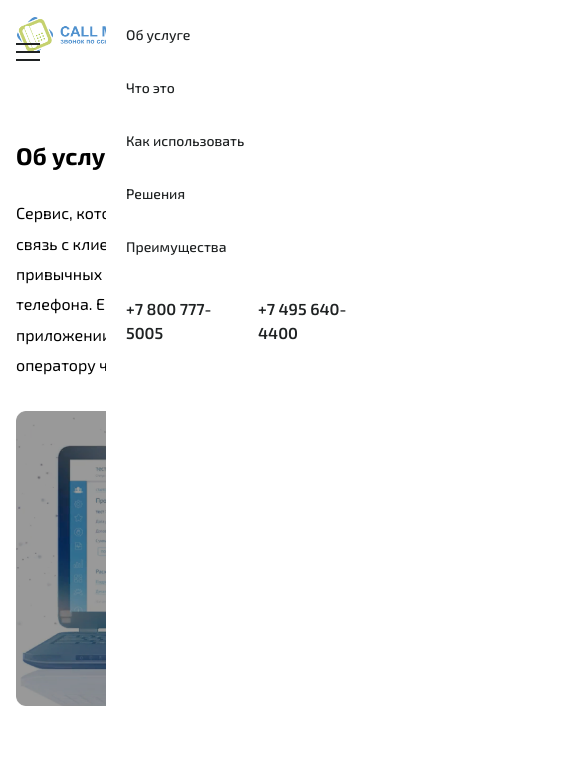
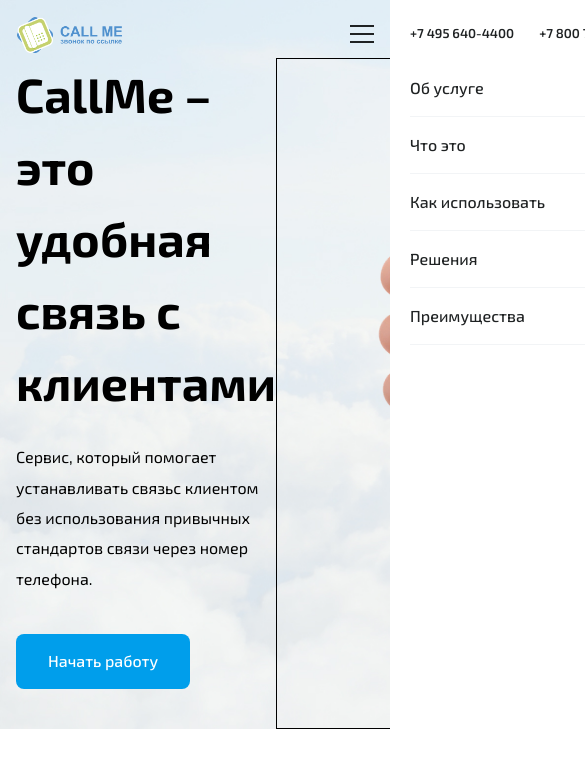
Before and after one commit to mixanBit/NewTell-front, a plain HTML site: page index.html in a window 390 px wide. Shown: the top 783 px of the page, 585 px wide, since content can reach past the window. Drawn offline with Linux system fonts and the light colour scheme.

Commit message:
Header block 90%

```diff
--- a/common/body/body.scss
+++ b/common/body/body.scss
@@ -55,6 +55,78 @@
     }
 }
 // Конец общие
+
+// CallMe – это удобная связь
+.fon{
+  background-image: url(../body/images/convenient-communication/bg.jpg);
+  background-repeat: no-repeat;
+  background-size: cover;
+}
+
+.CallMe__container{
+  display: flex;
+  justify-content: flex-start;
+}
+
+.CallMe__text{
+  padding: 0 0 40px 0;
+}
+
+.CallMe__h1{
+  font-style: normal;
+  font-weight: 700;
+  font-size: 48px;
+  line-height: 150%;
+}
+
+.CallMe__p{
+  max-width: 456px;
+  width: 100%;
+  font-style: normal;
+  font-weight: 400;
+  font-size: 16px;
+  line-height: 190%;
+  margin-top: 24px;
+}
+
+.CallMe__btn-started{
+  border-radius: 8px;
+  display: flex;
+  justify-content: center;
+  align-items: center;
+  font-style: normal;
+  font-weight: 500;
+  font-size: 16px;
+  line-height: 190%;
+  color: white;
+  background: #009EEB;
+  padding: 12px 32px 12px 32px;
+  margin-top: 40px;
+}
+
+.CallMe__img{
+  border: 1px solid;
+  max-width: 554px;
+  width: 100%;
+  position: relative;
+    img{
+      position: relative;
+      z-index: 2;
+    }
+}
+
+.CallMe__circle{
+  // border-radius: 50%;
+  // width: 1019px;
+  // height: 1019px;
+  position: absolute;
+  z-index: 1;
+  top: 72px;
+  left: 0;
+  // background: #C0E16E;
+}
+// Конец CallMe – это удобная связь
+
 
 // Об услуге
 .service{
--- a/common/footer/footer.scss
+++ b/common/footer/footer.scss
@@ -54,18 +54,18 @@
 }
 
 .sidebar{
-  // border: 1px solid;
   display: flex;
   align-items: center;
   grid-gap: 40px;
     @media screen and (max-width: 1024px) {
-      width: 284px;
+      width: 288px;
       height: 100vh;
       flex-direction: column;
       align-items: flex-start;
+      grid-gap: 32px;
       position: fixed;
       top: 0;
-      right: 0;
+      right: -288px;
       z-index: 3;
       background: white;
       padding: 24px 20px 24px 20px;
@@ -80,8 +80,8 @@
   flex-direction: column;
   grid-gap: 6px;
   position: absolute;
-  top: 40px;
-  right: 350px;
+  top: 22px;
+  right: calc(100% + 16px);
   background: rgba(0,0,0,0);
     @media screen and (min-width: 1025px) {
       display: none;
@@ -93,24 +93,37 @@
     }
 }
 
-.header__connection{
-  @media screen and (max-width: 1024px) {
-    flex-direction: row;
-    grid-gap: 25px;
-  }
-}
-
 .header__menu{
   @media screen and (max-width: 1024px) {
     width: 100%;
+    grid-gap: 16px;
+    order: 2;
   }
 }
 
 .header__link{
   @media screen and (max-width: 1024px) {
-    font-size: 14px;
+    border-bottom: 1px solid #F2F4F6;
+    font-size: 16px;
+    padding-bottom: 16px;
   }
 }
+
+.header__connection{
+  @media screen and (max-width: 1024px) {
+    flex-direction: row;
+    grid-gap: 25px;
+    order: 1;
+  }
+}
+
+.header__number{
+  @media screen and (max-width: 1024px) {
+    font-size: 13px;
+  }
+}
+
+
 
 // Подвал
 .footer{
--- a/index.html
+++ b/index.html
@@ -17,6 +17,7 @@
 
 <body>
   <!-- Шапка -->
+  <div class="fon">
     <header class="header">
       <div class="header__container">
         <div class="logo-img">
@@ -36,17 +37,37 @@
             <a class="header__link menu__link" target="_blank" href="#">Преимущества</a>
           </nav>
           <div class="header__connection connection">
-          <a class="connection__number" href="">+7 800 777-5005</a>
-          <a class="connection__number" href="">+7 495 640-4400</a>
+            <a class="header__number connection__number" href="">+7 495 640-4400</a>
+            <a class="header__number connection__number" href="">+7 800 777-5005</a>
           </div>
         </div>
       </div>
     </header>
+
+    <!-- CallMe – это удобная связь -->
+    <section class="CallMe">
+      <div class="CallMe__container container">
+        <div class="CallMe__text">
+          <h1 class="CallMe__h1">CallMe – это удобная связь с клиентами</h1>
+          <p class="CallMe__p">Сервис, который помогает устанавливать связьс клиентом без использования привычных стандартов связи через номер телефона.</p>
+          <button class="CallMe__btn-started">Начать работу</button>
+        </div>
+
+        <div class="CallMe__img">
+          <img src="./common/body/images/convenient-communication/hand-with-qr.png" alt="">
+          <div class="CallMe__circle">
+            <img src="" alt="">
+          </div>
+        </div>
+      </div>
+    </section>
+    <!--Конец CallMe – это удобная связь -->
+  </div>
   <!-- Конец шапки -->
 
   <!-- Об услуге -->
   <section class="service">
-    <div class="container ">
+    <div class="container">
       <div class="container__padding-one service__container">
         <div class="service__video video">
           <img class="video__preview" src="./common/body/images/laptop.png" alt="">
```
Also changed, not shown: common/body/body.css, common/body/images/convenient-communication/bg.jpg (added), common/body/images/convenient-communication/circle.svg (added), common/body/images/convenient-communication/hand-with-qr.png (added), common/footer/footer.css. Lines whose indentation alone changed are shown as unchanged.
